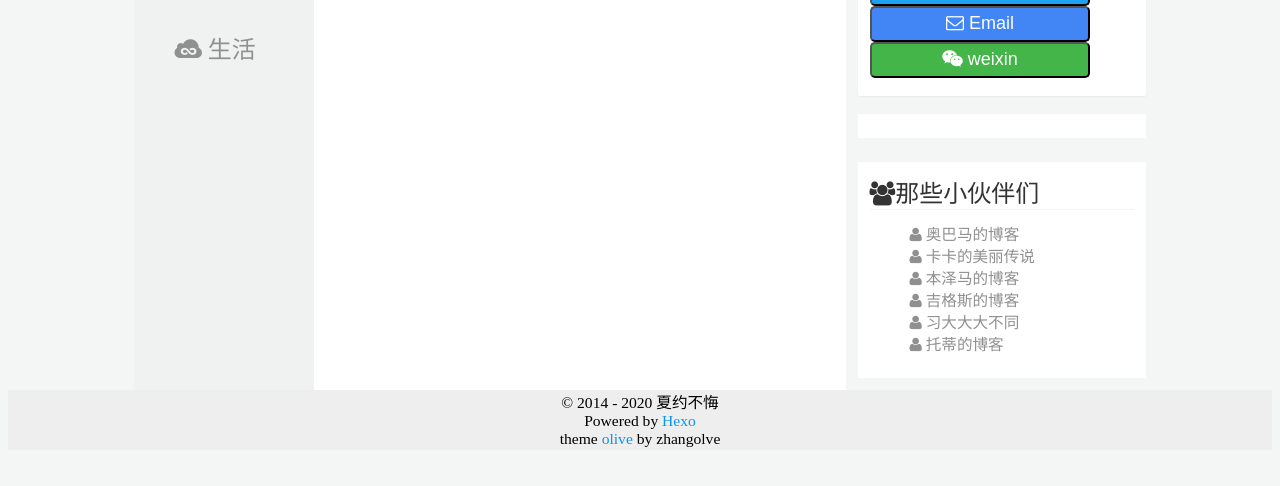
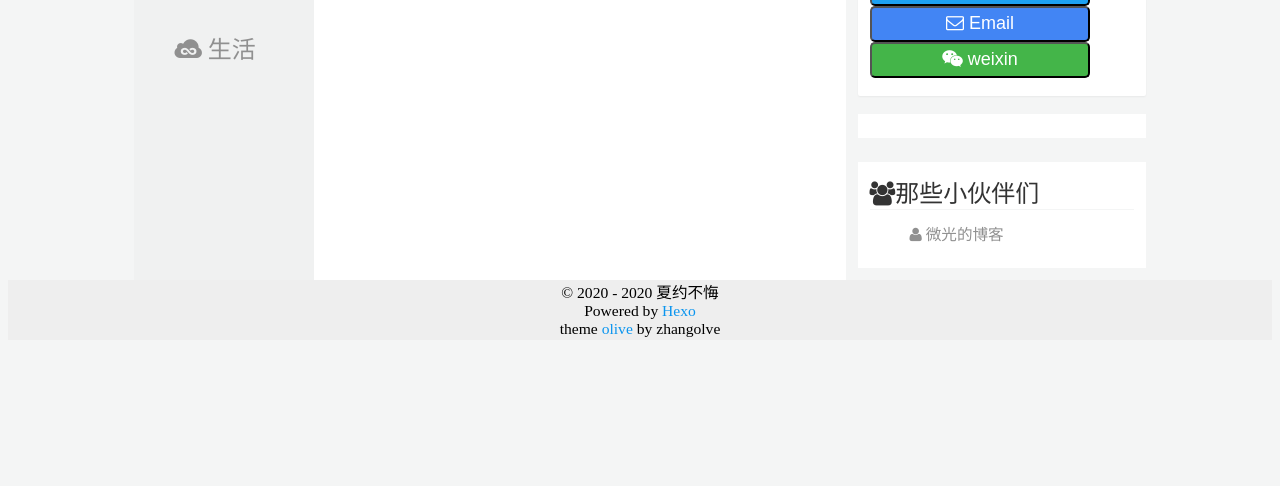
Before and after one commit to wzf1202/wzf1202.github.io, a plain HTML site: page archives/2020/11/index.html in a window 1280 px wide. Shown: the part 204-690 px from the top of the page. Drawn offline with Linux system fonts and the light colour scheme.

Commit message:
Site updated: 2020-11-20 21:25:13

```diff
--- a/archives/2020/11/index.html
+++ b/archives/2020/11/index.html
@@ -229,54 +229,9 @@ twitter
     <li class="friend">
 
 
-    <a href= http://localhost:4000/ target="_blank" >
+    <a href= http://yw-nx.github.io target="_blank" >
     <i class="fa fa-user" aria-hidden="true"></i>
-    奥巴马的博客
-    </a>
-    </li>
-
-    <li class="friend">
-
-
-    <a href= http://localhost:4000/ target="_blank" >
-    <i class="fa fa-user" aria-hidden="true"></i>
-    卡卡的美丽传说
-    </a>
-    </li>
-
-    <li class="friend">
-
-
-    <a href= http://localhost:4000/ target="_blank" >
-    <i class="fa fa-user" aria-hidden="true"></i>
-    本泽马的博客
-    </a>
-    </li>
-
-    <li class="friend">
-
-
-    <a href= http://localhost:4000/ target="_blank" >
-    <i class="fa fa-user" aria-hidden="true"></i>
-    吉格斯的博客
-    </a>
-    </li>
-
-    <li class="friend">
-
-
-    <a href= http://localhost:4000/ target="_blank" >
-    <i class="fa fa-user" aria-hidden="true"></i>
-    习大大大不同
-    </a>
-    </li>
-
-    <li class="friend">
-
-
-    <a href= http://localhost:4000/ target="_blank" >
-    <i class="fa fa-user" aria-hidden="true"></i>
-    托蒂的博客
+    微光的博客
     </a>
     </li>
 
@@ -291,7 +246,7 @@ twitter
 
      <div id="footer-info" class="inner">
 
-      &copy;  2014 - 2020
+      &copy;  2020 - 2020
        夏约不悔<br>
 
       Powered by <a href="http://hexo.io/" target="_blank">Hexo</a>
```
Also changed, not shown: 2020/11/20/hello-world/index.html (+2 -2 lines), archives/2020/index.html (+3 -48 lines), archives/index.html (+3 -48 lines), index.html (+3 -48 lines).
